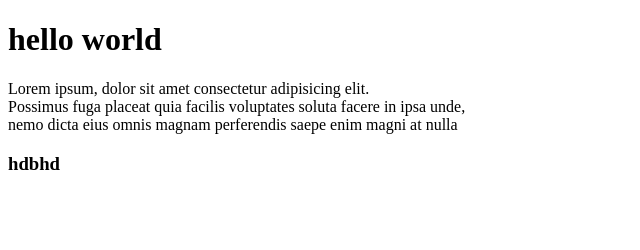
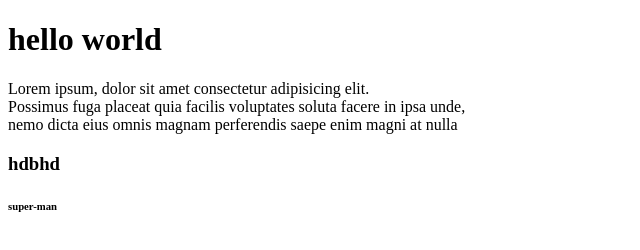
Before and after one commit to isokosh/git-start, a plain HTML site: page index.html in a window 1280 px wide. Shown: the full height of the page, 0-640 px from the left. Drawn offline with Linux system fonts and the light colour scheme.

Commit message:
Update index.html

```diff
--- a/index.html
+++ b/index.html
@@ -14,5 +14,6 @@
               nemo dicta eius omnis magnam perferendis saepe enim magni at nulla <br>
         </p>
     <h3>hdbhd</h3>
+    <h6>super-man</h6>
 </body>
 </html>
```
